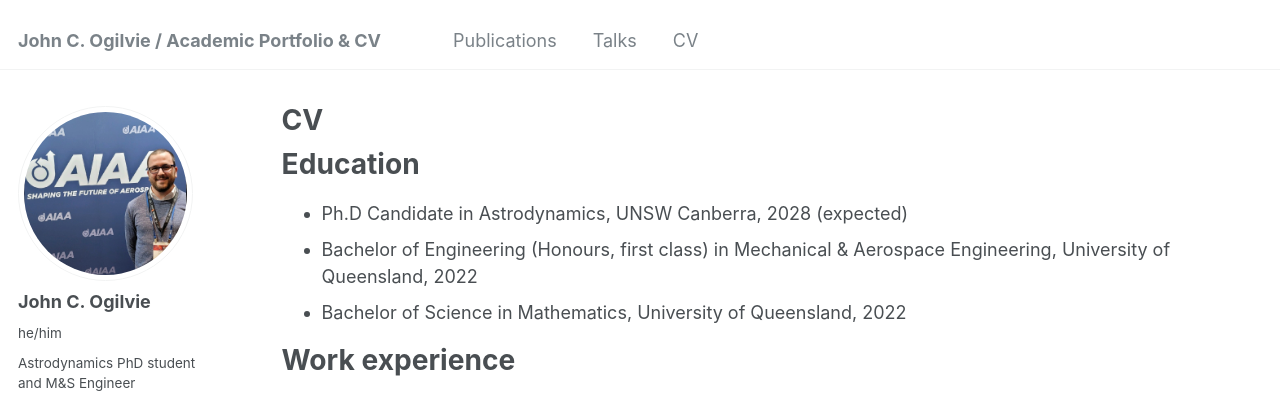
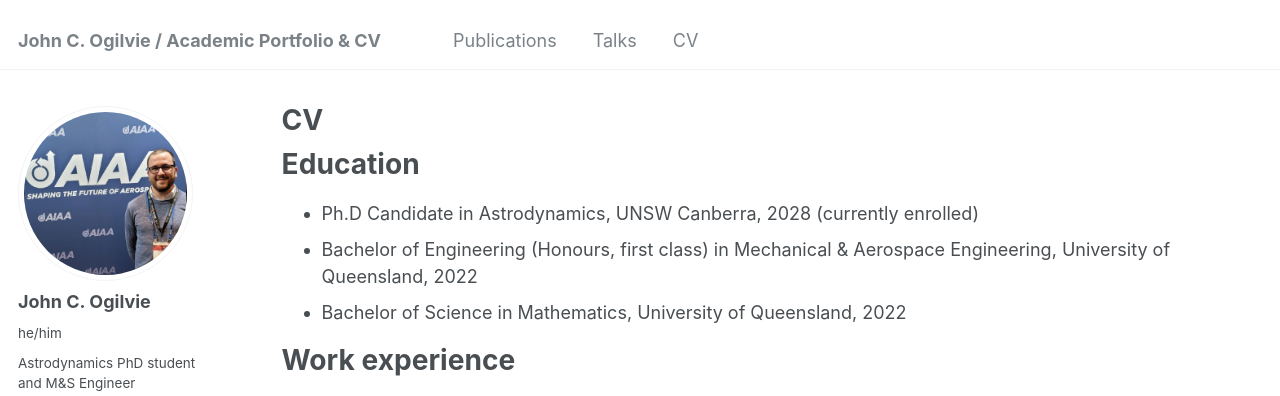
Before and after one commit to JohnCOgilvie/johncogilvie.github.io, a Jekyll site: the page built from _pages/cv.md, in a window 1280 px wide and 900 px high. Shown: the top 396 px of the window. Built offline with Jekyll 4.4.1, drawn with Linux system fonts in a browser that asks for light colours.

Commit message:
Update cv.md

```diff
--- a/_pages/cv.md
+++ b/_pages/cv.md
@@ -11,7 +11,7 @@ redirect_from:
 
 Education
 ======
-* Ph.D Candidate in Astrodynamics, UNSW Canberra, 2028 (expected)
+* Ph.D Candidate in Astrodynamics, UNSW Canberra, 2028 (currently enrolled)
 * Bachelor of Engineering (Honours, first class) in Mechanical & Aerospace Engineering, University of Queensland, 2022
 * Bachelor of Science in Mathematics, University of Queensland, 2022
 
```
